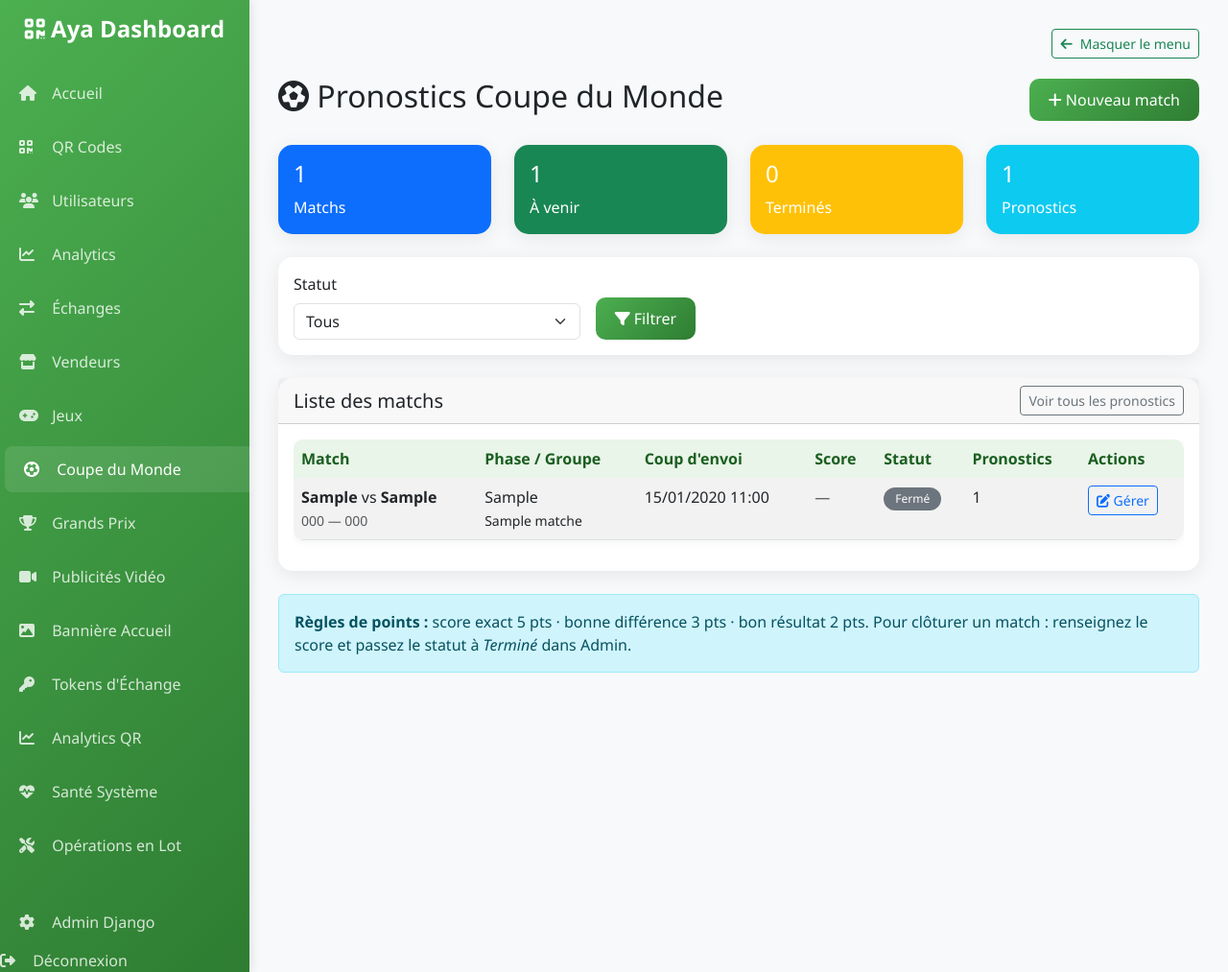
After one commit to killlinux-cell/AYA, a Django app: page /dashboard/world-cup/ in a window 1280 px wide. The commit adds this page. Shown: the whole page at 96% size. Run offline with Django 5.2, Linux system fonts and the light colour scheme; a user stored in the database is signed in; tables that the repository leaves empty hold one stand-in row (values such as "Sample post").

Commit message:
CDM ok
Co-authored-by: Cursor <cursoragent@cursor.com>

```diff
--- a/aya_backend/dashboard/templates/dashboard/base.html
+++ b/aya_backend/dashboard/templates/dashboard/base.html
@@ -300,6 +300,18 @@
                         </a>
                     </li>
                     <li class="nav-item">
+                        <a class="nav-link {% if request.resolver_match.url_name == 'world_cup' %}active{% endif %}"
+                           href="{% url 'dashboard:world_cup' %}">
+                            <i class="fas fa-futbol"></i> Coupe du Monde
+                        </a>
+                    </li>
+                    <li class="nav-item">
+                        <a class="nav-link {% if request.resolver_match.url_name == 'grand_prix' %}active{% endif %}"
+                           href="{% url 'dashboard:grand_prix' %}">
+                            <i class="fas fa-trophy"></i> Grands Prix
+                        </a>
+                    </li>
+                    <li class="nav-item">
                         <a class="nav-link {% if request.resolver_match.url_name == 'advertisements' %}active{% endif %}"
                            href="{% url 'dashboard:advertisements' %}">
                             <i class="fas fa-video"></i> Publicités Vidéo
--- /dev/null
+++ b/aya_backend/dashboard/templates/dashboard/world_cup.html
@@ -0,0 +1,158 @@
+{% extends 'dashboard/base.html' %}
+
+{% block title %}Coupe du Monde — Pronostics{% endblock %}
+
+{% block content %}
+<div class="d-flex justify-content-between align-items-center mb-4">
+    <h2><i class="fas fa-futbol"></i> Pronostics Coupe du Monde</h2>
+    <a href="{% url 'admin:qr_codes_worldcupmatch_add' %}" class="btn btn-primary">
+        <i class="fas fa-plus"></i> Nouveau match
+    </a>
+</div>
+
+<div class="row mb-4">
+    <div class="col-md-3">
+        <div class="card bg-primary text-white">
+            <div class="card-body">
+                <h4>{{ total_matches }}</h4>
+                <p class="mb-0">Matchs</p>
+            </div>
+        </div>
+    </div>
+    <div class="col-md-3">
+        <div class="card bg-success text-white">
+            <div class="card-body">
+                <h4>{{ scheduled_matches }}</h4>
+                <p class="mb-0">À venir</p>
+            </div>
+        </div>
+    </div>
+    <div class="col-md-3">
+        <div class="card bg-warning text-white">
+            <div class="card-body">
+                <h4>{{ finished_matches }}</h4>
+                <p class="mb-0">Terminés</p>
+            </div>
+        </div>
+    </div>
+    <div class="col-md-3">
+        <div class="card bg-info text-white">
+            <div class="card-body">
+                <h4>{{ total_predictions }}</h4>
+                <p class="mb-0">Pronostics</p>
+            </div>
+        </div>
+    </div>
+</div>
+
+<div class="card mb-4">
+    <div class="card-body">
+        <form method="GET" class="row g-3">
+            <div class="col-md-4">
+                <label for="status" class="form-label">Statut</label>
+                <select name="status" id="status" class="form-select">
+                    <option value="all" {% if status_filter == 'all' %}selected{% endif %}>Tous</option>
+                    <option value="scheduled" {% if status_filter == 'scheduled' %}selected{% endif %}>À venir</option>
+                    <option value="finished" {% if status_filter == 'finished' %}selected{% endif %}>Terminés</option>
+                </select>
+            </div>
+            <div class="col-md-4 d-flex align-items-end">
+                <button type="submit" class="btn btn-primary">
+                    <i class="fas fa-filter"></i> Filtrer
+                </button>
+            </div>
+        </form>
+    </div>
+</div>
+
+<div class="card">
+    <div class="card-header d-flex justify-content-between align-items-center">
+        <h5 class="mb-0">Liste des matchs</h5>
+        <a href="{% url 'admin:qr_codes_worldcupprediction_changelist' %}" class="btn btn-sm btn-outline-secondary">
+            Voir tous les pronostics
+        </a>
+    </div>
+    <div class="card-body">
+        {% if page_obj %}
+        <div class="table-responsive">
+            <table class="table table-striped">
+                <thead>
+                    <tr>
+                        <th>Match</th>
+                        <th>Phase / Groupe</th>
+                        <th>Coup d'envoi</th>
+                        <th>Score</th>
+                        <th>Statut</th>
+                        <th>Pronostics</th>
+                        <th>Actions</th>
+                    </tr>
+                </thead>
+                <tbody>
+                    {% for match in page_obj %}
+                    <tr>
+                        <td>
+                            <strong>{{ match.home_team }}</strong> vs <strong>{{ match.away_team }}</strong>
+                            {% if match.home_team_code %}
+                            <br><small class="text-muted">{{ match.home_team_code }} — {{ match.away_team_code }}</small>
+                            {% endif %}
+                        </td>
+                        <td>
+                            {{ match.stage }}
+                            {% if match.group_name %}<br><small>{{ match.group_name }}</small>{% endif %}
+                        </td>
+                        <td>{{ match.kickoff_at|date:"d/m/Y H:i" }}</td>
+                        <td>
+                            {% if match.is_finished %}
+                                <span class="badge bg-dark">{{ match.home_score }} - {{ match.away_score }}</span>
+                            {% else %}
+                                <span class="text-muted">—</span>
+                            {% endif %}
+                        </td>
+                        <td>
+                            {% if match.status == 'finished' %}
+                                <span class="badge bg-warning">Terminé</span>
+                            {% elif match.can_predict %}
+                                <span class="badge bg-success">Pronostics ouverts</span>
+                            {% else %}
+                                <span class="badge bg-secondary">Fermé</span>
+                            {% endif %}
+                        </td>
+                        <td>{{ match.predictions.count }}</td>
+                        <td>
+                            <a href="{% url 'admin:qr_codes_worldcupmatch_change' match.id %}" class="btn btn-sm btn-outline-primary">
+                                <i class="fas fa-edit"></i> Gérer
+                            </a>
+                        </td>
+                    </tr>
+                    {% endfor %}
+                </tbody>
+            </table>
+        </div>
+
+        {% if page_obj.has_other_pages %}
+        <nav aria-label="Pagination">
+            <ul class="pagination justify-content-center">
+                {% if page_obj.has_previous %}
+                <li class="page-item"><a class="page-link" href="?page={{ page_obj.previous_page_number }}&status={{ status_filter }}">Précédent</a></li>
+                {% endif %}
+                <li class="page-item active"><span class="page-link">{{ page_obj.number }} / {{ page_obj.paginator.num_pages }}</span></li>
+                {% if page_obj.has_next %}
+                <li class="page-item"><a class="page-link" href="?page={{ page_obj.next_page_number }}&status={{ status_filter }}">Suivant</a></li>
+                {% endif %}
+            </ul>
+        </nav>
+        {% endif %}
+        {% else %}
+        <div class="text-center py-5 text-muted">
+            <i class="fas fa-futbol fa-3x mb-3"></i>
+            <p>Aucun match. Créez-en un ou lancez <code>python manage.py seed_world_cup</code>.</p>
+        </div>
+        {% endif %}
+    </div>
+</div>
+
+<div class="alert alert-info mt-4">
+    <strong>Règles de points :</strong> score exact 5 pts · bonne différence 3 pts · bon résultat 2 pts.
+    Pour clôturer un match : renseignez le score et passez le statut à <em>Terminé</em> dans Admin.
+</div>
+{% endblock %}
--- a/aya_backend/dashboard/urls.py
+++ b/aya_backend/dashboard/urls.py
@@ -59,6 +59,9 @@ urlpatterns = [
     path('grand-prix/', views.grand_prix_management, name='grand_prix'),
     path('grand-prix/<uuid:grand_prix_id>/', views.grand_prix_detail, name='grand_prix_detail'),
 
+    # Pronostics Coupe du Monde
+    path('world-cup/', views.world_cup_management, name='world_cup'),
+
     # Nouvelles fonctionnalités
     path('qr-codes-analytics/', views.qr_codes_analytics, name='qr_codes_analytics'),
     path('system-health/', views.system_health, name='system_health'),
--- a/aya_backend/dashboard/views.py
+++ b/aya_backend/dashboard/views.py
@@ -1964,3 +1964,40 @@ def update_vendor_location(request, vendor_id):
         messages.error(request, f'Erreur: {str(e)}')
 
     return redirect('dashboard:vendors_map')
+
+
+# ===== PRONOSTICS COUPE DU MONDE =====
+
+@login_required
+@user_passes_test(is_admin)
+def world_cup_management(request):
+    """Gestion des matchs et pronostics Coupe du Monde."""
+
+    from qr_codes.models_world_cup import WorldCupMatch, WorldCupPrediction
+
+    status_filter = request.GET.get('status', 'all')
+    matches = WorldCupMatch.objects.all()
+
+    if status_filter == 'scheduled':
+        matches = matches.filter(status='scheduled')
+    elif status_filter == 'finished':
+        matches = matches.filter(status='finished')
+
+    total_matches = WorldCupMatch.objects.count()
+    scheduled_matches = WorldCupMatch.objects.filter(status='scheduled').count()
+    finished_matches = WorldCupMatch.objects.filter(status='finished').count()
+    total_predictions = WorldCupPrediction.objects.count()
+
+    paginator = Paginator(matches.order_by('kickoff_at'), 15)
+    page_obj = paginator.get_page(request.GET.get('page'))
+
+    context = {
+        'page_obj': page_obj,
+        'status_filter': status_filter,
+        'total_matches': total_matches,
+        'scheduled_matches': scheduled_matches,
+        'finished_matches': finished_matches,
+        'total_predictions': total_predictions,
+    }
+
+    return render(request, 'dashboard/world_cup.html', context)
```
